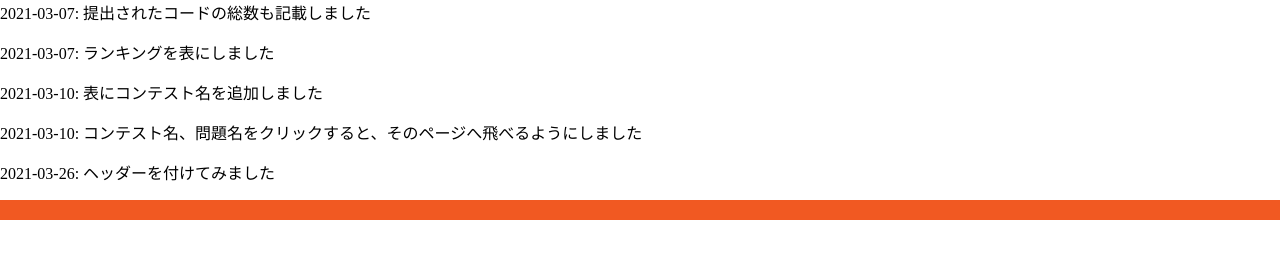
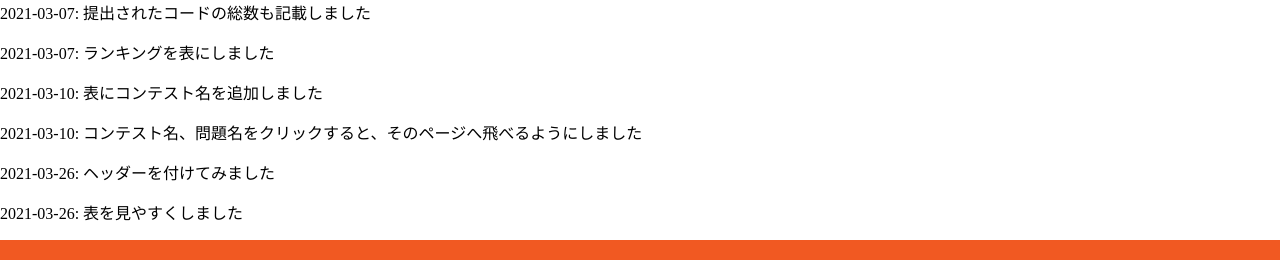
Before and after one commit to reiyiyi/AtCoder-Hot-Problems, a Flask app: template templates/index.html in a window 1280 px wide. Shown: the part 4436-4696 px from the top of the page. Before the commit the page ends 4656 px from the top, so only its background shows below. Run offline with Flask 2, Linux system fonts and the light colour scheme; the template is opened without the code that fills it, so the values that code supplies are empty.

Commit message:
更新内容追記

```diff
--- a/templates/index.html
+++ b/templates/index.html
@@ -42,6 +42,7 @@
     <p>2021-03-10: 表にコンテスト名を追加しました</p>
     <p>2021-03-10: コンテスト名、問題名をクリックすると、そのページへ飛べるようにしました</p>
     <p>2021-03-26: ヘッダーを付けてみました</p>
+    <p>2021-03-26: 表を見やすくしました</p>
 
     <footer class="site-footer wrapper">
         <div class="footer">
```
